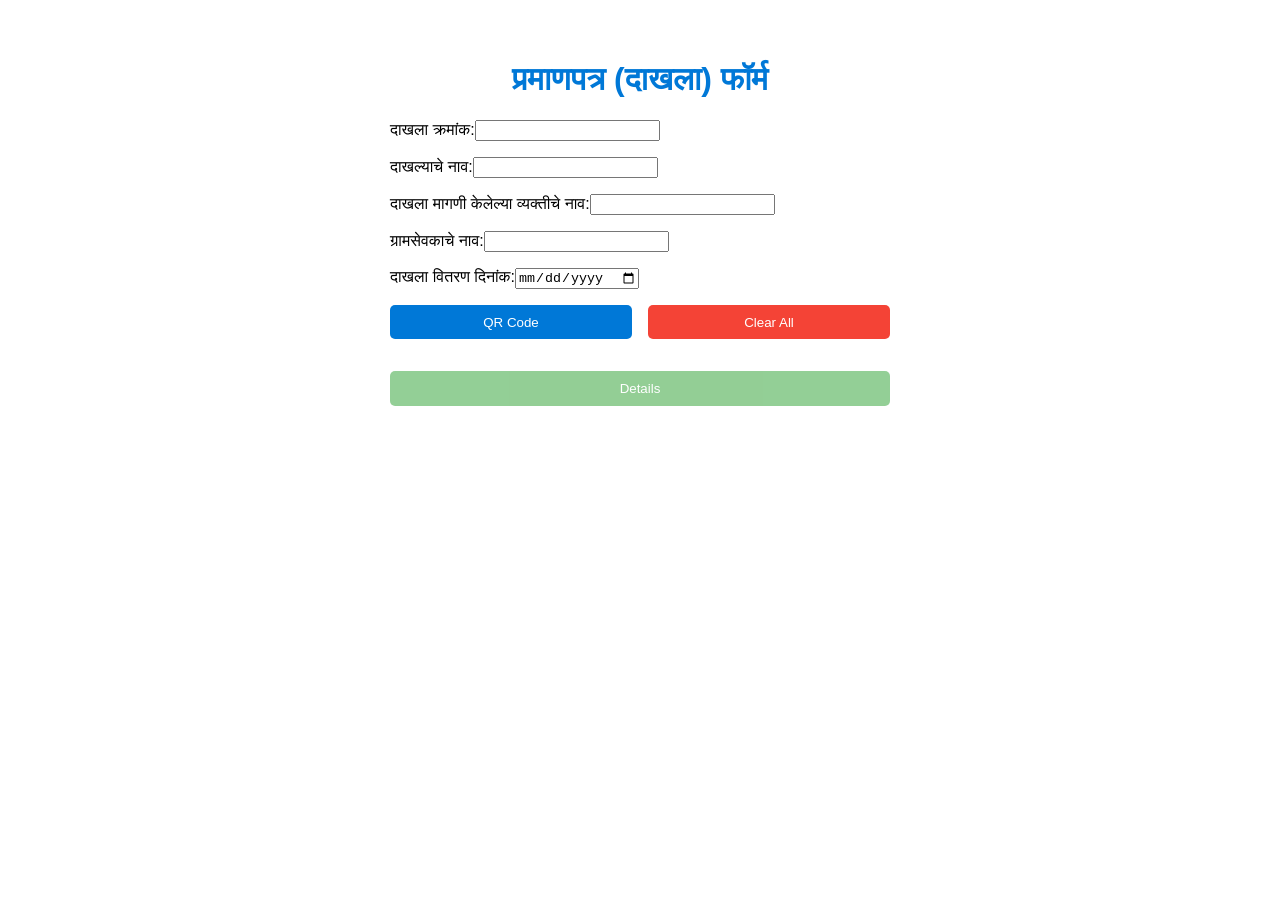
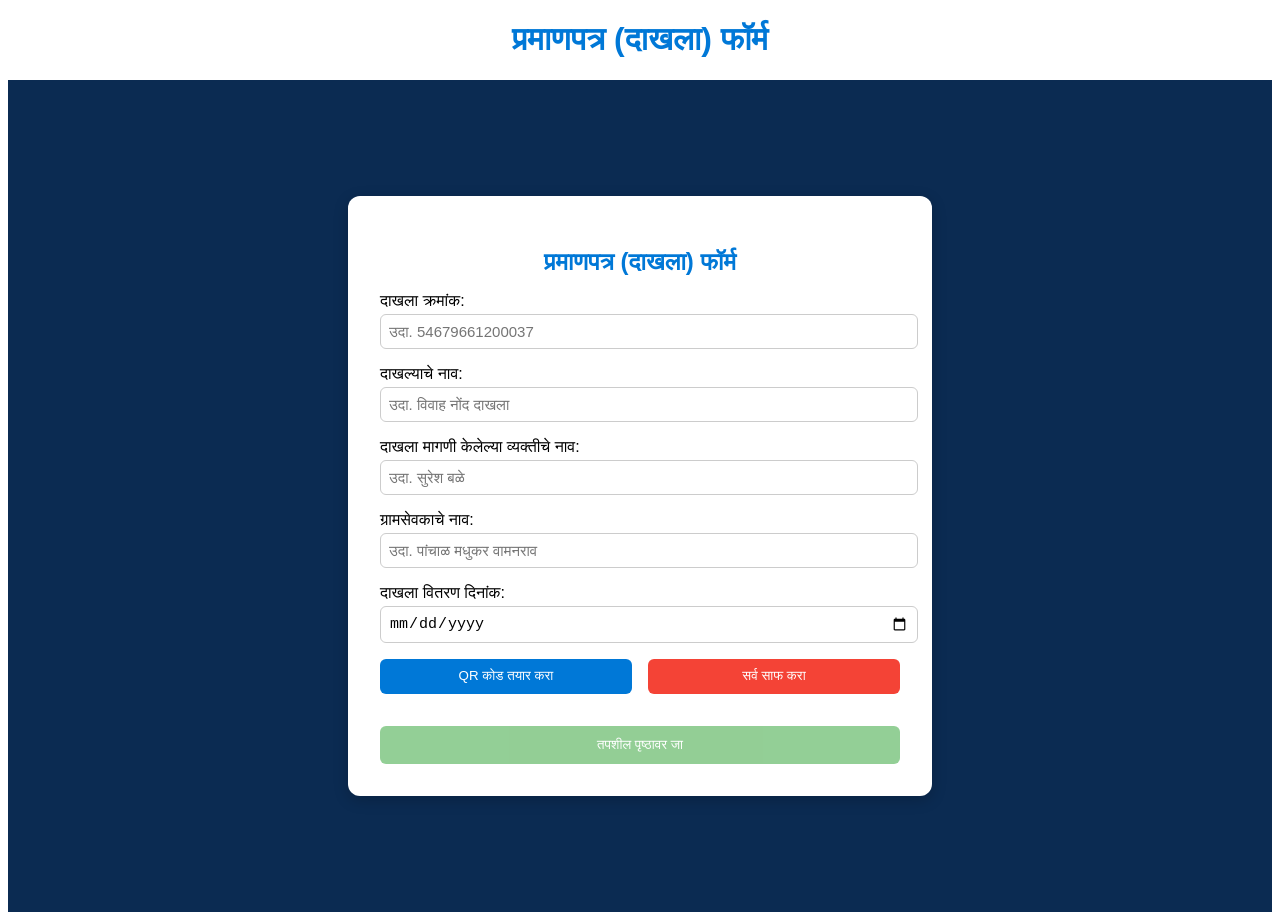
Before and after one commit to HarshG2210/sarkar-form, a React (Vite) app: page / in a window 1280 px wide. Before the commit the page ends 800 px from the top, so only its background shows below. Built offline with nearby package versions, Linux system fonts and the light colour scheme.

Commit message:
updated ui

```diff
--- a/src/components/DetailsPage.jsx
+++ b/src/components/DetailsPage.jsx
@@ -1,28 +1,88 @@
 import React from "react";
 import { useLocation } from "react-router-dom";
+import logo from "../assets/aple-sarkar-logo.png"; // 🔹 add the logo image in src/assets/
 
 const DetailsPage = () => {
   const { search } = useLocation();
   const query = new URLSearchParams(search);
 
   return (
-    <div style={{ padding: "2rem", fontFamily: "Poppins, sans-serif" }}>
-      <h2 style={{ textAlign: "center", color: "#0078d7" }}>दाखला तपशील</h2>
-      <div style={{ maxWidth: "500px", margin: "2rem auto" }}>
+    <div
+      style={{
+        backgroundColor: "#0b2b52",
+        minHeight: "100vh",
+        display: "flex",
+        justifyContent: "center",
+        alignItems: "center",
+        padding: "1rem",
+      }}
+    >
+      <div
+        style={{
+          backgroundColor: "white",
+          borderRadius: "10px",
+          boxShadow: "0 0 10px rgba(0,0,0,0.2)",
+          maxWidth: "500px",
+          width: "100%",
+          padding: "1.5rem",
+        }}
+      >
+        {/* Logo and Title */}
+        <div style={{ textAlign: "center" }}>
+          <img
+            src={logo}
+            alt="आपले सरकार"
+            style={{ width: "120px", marginBottom: "1rem" }}
+          />
+          <h2 style={{ color: "#0078d7", marginBottom: "0.5rem" }}>
+            प्रमाणपत्र (दाखला) सत्यापन
+          </h2>
+          <p style={{ color: "#000", fontWeight: 500, marginBottom: "1.5rem" }}>
+            ग्रामपंचायत - पोखर्णी, तालुका - परभणी, जिल्हा - परभणी
+          </p>
+        </div>
+
+        {/* Certificate Box */}
+        <div
+          style={{
+            border: "1px solid #ccc",
+            borderRadius: "8px",
+            padding: "1rem",
+            lineHeight: "1.8",
+            fontSize: "15px",
+          }}
+        >
           <p>
-          <strong>दाखला क्रमांक:</strong> {query.get("entryNo")}
+            <strong>दाखला क्रमांक:</strong> {query.get("entryNo") || "----"}
           </p>
           <p>
-          <strong>दाखल्याचे नाव:</strong> {query.get("entryName")}
+            <strong>दाखल्याचे नाव:</strong> {query.get("entryName") || "----"}
           </p>
           <p>
-          <strong>व्यक्तीचे नाव:</strong> {query.get("applicantName")}
+            <strong>दाखला मागणी केलेल्या व्यक्तीचे नाव:</strong>{" "}
+            {query.get("applicantName") || "----"}
           </p>
           <p>
-          <strong>ग्रामसेवकाचे नाव:</strong> {query.get("gramsevakName")}
+            <strong>ग्रामसेवकाचे नाव:</strong>{" "}
+            {query.get("gramsevakName") || "----"}
           </p>
           <p>
-          <strong>वितरण दिनांक:</strong> {query.get("issueDate")}
+            <strong>दाखला वितरण दिनांक:</strong>{" "}
+            {query.get("issueDate") || "----"}
+          </p>
+        </div>
+
+        {/* Footer Note */}
+        <p
+          style={{
+            fontSize: "14px",
+            marginTop: "1.5rem",
+            color: "#333",
+            lineHeight: "1.6",
+          }}
+        >
+          * वरील दाखला ग्रामपंचायत पोखर्णी, तालुका - परभणी, जिल्हा - परभणी यांचे
+          वतीने वितरित केलेला आहे.
         </p>
       </div>
     </div>
--- a/src/components/Form.jsx
+++ b/src/components/Form.jsx
@@ -14,18 +14,18 @@ const Form = () => {
   const [qrVisible, setQrVisible] = useState(false);
   const navigate = useNavigate();
 
-  // 🔹 handle input change
+  // Handle input change
   const handleChange = (e) => {
     setFormData({ ...formData, [e.target.name]: e.target.value });
   };
 
-  // 🔹 submit form
+  // Submit handler
   const handleSubmit = (e) => {
     e.preventDefault();
     setQrVisible(true);
   };
 
-  // 🔹 clear all inputs
+  // Clear all inputs
   const handleClear = () => {
     setFormData({
       entryNo: "",
@@ -37,7 +37,7 @@ const Form = () => {
     setQrVisible(false);
   };
 
-  // 🔹 redirect to details page with query params
+  // Redirect to details page
   const handleRedirect = () => {
     const queryParams = new URLSearchParams(formData).toString();
     navigate(`/details?${queryParams}`);
@@ -52,18 +52,45 @@ const Form = () => {
   const qrUrl = `${baseUrl}/details?${queryParams}`;
 
   return (
-    <div>
+    <div
+      style={{
+        minHeight: "100vh",
+        background: "#0b2b52",
+        display: "flex",
+        alignItems: "center",
+        justifyContent: "center",
+        padding: "1rem",
+      }}
+    >
+      <div
+        style={{
+          background: "#fff",
+          borderRadius: "12px",
+          padding: "2rem",
+          width: "100%",
+          maxWidth: "520px",
+          boxShadow: "0 4px 15px rgba(0,0,0,0.2)",
+        }}
+      >
+        <h2
+          style={{
+            textAlign: "center",
+            color: "#0078d7",
+            marginBottom: "1rem",
+          }}
+        >
+          प्रमाणपत्र (दाखला) फॉर्म
+        </h2>
+
         <form
           onSubmit={handleSubmit}
           style={{
-          maxWidth: "500px",
-          margin: "auto",
             display: "flex",
             flexDirection: "column",
             gap: "1rem",
           }}
         >
-        <label>
+          <label style={{ fontWeight: 500 }}>
             दाखला क्रमांक:
             <input
               type="text"
@@ -71,10 +98,12 @@ const Form = () => {
               value={formData.entryNo}
               onChange={handleChange}
               required
+              style={inputStyle}
+              placeholder="उदा. 54679661200037"
             />
           </label>
 
-        <label>
+          <label style={{ fontWeight: 500 }}>
             दाखल्याचे नाव:
             <input
               type="text"
@@ -82,10 +111,12 @@ const Form = () => {
               value={formData.entryName}
               onChange={handleChange}
               required
+              style={inputStyle}
+              placeholder="उदा. विवाह नोंद दाखला"
             />
           </label>
 
-        <label>
+          <label style={{ fontWeight: 500 }}>
             दाखला मागणी केलेल्या व्यक्तीचे नाव:
             <input
               type="text"
@@ -93,10 +124,12 @@ const Form = () => {
               value={formData.applicantName}
               onChange={handleChange}
               required
+              style={inputStyle}
+              placeholder="उदा. सुरेश बळे"
             />
           </label>
 
-        <label>
+          <label style={{ fontWeight: 500 }}>
             ग्रामसेवकाचे नाव:
             <input
               type="text"
@@ -104,10 +137,12 @@ const Form = () => {
               value={formData.gramsevakName}
               onChange={handleChange}
               required
+              style={inputStyle}
+              placeholder="उदा. पांचाळ मधुकर वामनराव"
             />
           </label>
 
-        <label>
+          <label style={{ fontWeight: 500 }}>
             दाखला वितरण दिनांक:
             <input
               type="date"
@@ -115,10 +150,11 @@ const Form = () => {
               value={formData.issueDate}
               onChange={handleChange}
               required
+              style={inputStyle}
             />
           </label>
 
-        {/* Buttons Section */}
+          {/* Action Buttons */}
           <div
             style={{
               display: "flex",
@@ -126,35 +162,11 @@ const Form = () => {
               gap: "1rem",
             }}
           >
-          <button
-            type="submit"
-            style={{
-              flex: 1,
-              padding: "0.6rem",
-              background: "#0078d7",
-              color: "white",
-              border: "none",
-              cursor: "pointer",
-              borderRadius: "5px",
-            }}
-          >
-            QR Code
+            <button type="submit" style={primaryButton}>
+              QR कोड तयार करा
             </button>
-
-          <button
-            type="button"
-            onClick={handleClear}
-            style={{
-              flex: 1,
-              padding: "0.6rem",
-              background: "#f44336",
-              color: "white",
-              border: "none",
-              cursor: "pointer",
-              borderRadius: "5px",
-            }}
-          >
-            Clear All
+            <button type="button" onClick={handleClear} style={dangerButton}>
+              सर्व साफ करा
             </button>
           </div>
 
@@ -169,13 +181,7 @@ const Form = () => {
               !formData.issueDate
             }
             style={{
-            marginTop: "1rem",
-            padding: "0.6rem",
-            background: "#4caf50",
-            color: "white",
-            border: "none",
-            cursor: "pointer",
-            borderRadius: "5px",
+              ...successButton,
               opacity:
                 !formData.entryNo ||
                 !formData.entryName ||
@@ -186,13 +192,60 @@ const Form = () => {
                   : 1,
             }}
           >
-          Details
+            तपशील पृष्ठावर जा
           </button>
         </form>
 
+        {/* QR Display */}
         {qrVisible && <QRCodeDisplay qrUrl={qrUrl} />}
+      </div>
     </div>
   );
 };
 
+// 🎨 Reusable Styles
+const inputStyle = {
+  width: "100%",
+  marginTop: "4px",
+  padding: "0.5rem",
+  borderRadius: "6px",
+  border: "1px solid #ccc",
+  fontSize: "15px",
+  outlineColor: "#0078d7",
+};
+
+const primaryButton = {
+  flex: 1,
+  padding: "0.6rem",
+  background: "#0078d7",
+  color: "white",
+  border: "none",
+  borderRadius: "6px",
+  cursor: "pointer",
+  fontWeight: "500",
+};
+
+const dangerButton = {
+  flex: 1,
+  padding: "0.6rem",
+  background: "#f44336",
+  color: "white",
+  border: "none",
+  borderRadius: "6px",
+  cursor: "pointer",
+  fontWeight: "500",
+};
+
+const successButton = {
+  marginTop: "1rem",
+  width: "100%",
+  padding: "0.7rem",
+  background: "#4caf50",
+  color: "white",
+  border: "none",
+  borderRadius: "6px",
+  cursor: "pointer",
+  fontWeight: "500",
+};
+
 export default Form;
--- a/src/pages/Home.jsx
+++ b/src/pages/Home.jsx
@@ -2,7 +2,7 @@ import Form from "../components/Form";
 
 const Home = () => {
   return (
-    <div style={{ padding: "2rem", fontFamily: "Poppins, sans-serif" }}>
+    <div style={{ fontFamily: "Poppins, sans-serif" }}>
       <h1 style={{ textAlign: "center", color: "#0078d7" }}>
         प्रमाणपत्र (दाखला) फॉर्म
       </h1>
```
Also changed, not shown: src/assets/aple-sarkar-logo.png (added). Lines whose indentation alone changed are shown as unchanged.
